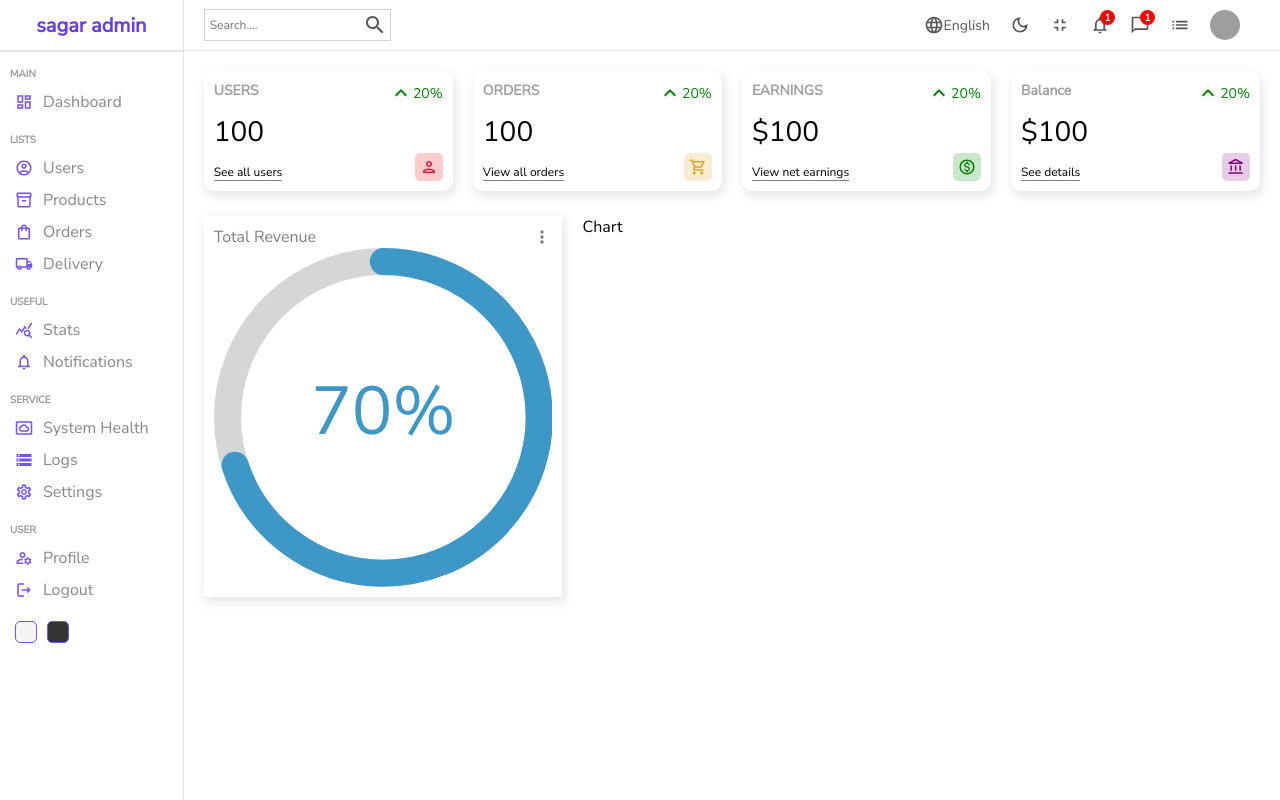
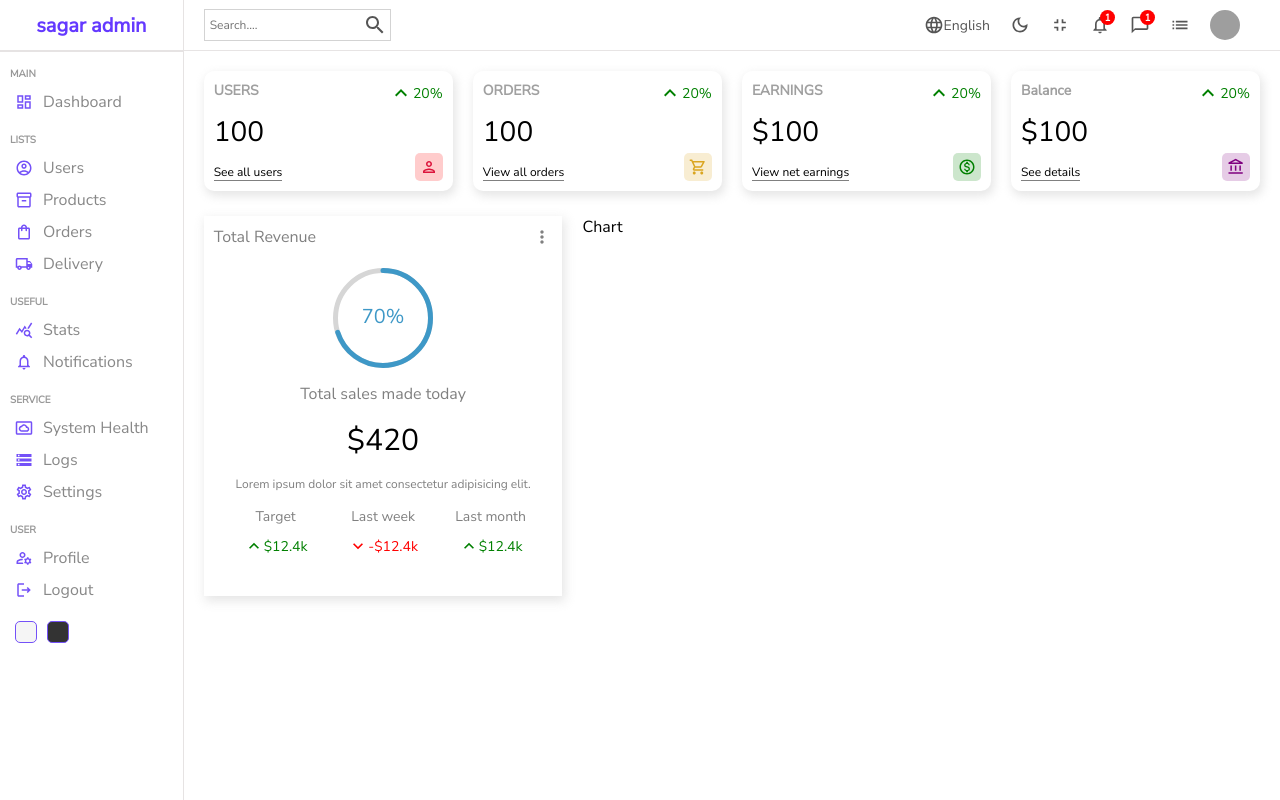
Before and after one commit to sagarrs/React-admin-panel, a React (Create React App) app: page / in a window 1280 px wide. Built offline with nearby package versions, Linux system fonts and the light colour scheme; grey boxes are pictures that could not be loaded.

Commit message:
Featured 2.0

```diff
--- a/src/components/FeaturedCharts/FeaturedChart.js
+++ b/src/components/FeaturedCharts/FeaturedChart.js
@@ -2,6 +2,8 @@
 import { CircularProgressbar } from 'react-circular-progressbar';
 import 'react-circular-progressbar/dist/styles.css';
 import MoreVertIcon from '@mui/icons-material/MoreVert'
+import KeyboardArrowDownIcon from '@mui/icons-material/KeyboardArrowDown'
+import KeyboardArrowUpOutlinedIcon from '@mui/icons-material/KeyboardArrowUpOutlined'
 
 export const FeaturedChart = () => {
     return(
@@ -12,8 +14,38 @@
             </div>
             <div className="bottom">
                 <div className="featuredChart">
-                    <CircularProgressbar value={70} text={`70%`} />
+                    <CircularProgressbar value={70} text={`70%`} strokeWidth={5} />
                 </div>
+                <p className="title">Total sales made today</p>
+                <p className="amount">$420</p>
+                <p className="desc">Lorem ipsum dolor sit amet consectetur adipisicing elit.</p>
+
+                <div className="summary">
+                    <div className="item">
+                        <div className="itemTitle">Target</div>
+                        <div className="itemResult positive">
+                            <KeyboardArrowUpOutlinedIcon fontSize="small"/>
+                            <div className="resultAmount">$12.4k</div>
+                        </div>
+                    </div>
+
+                    <div className="item">
+                        <div className="itemTitle">Last week</div>
+                        <div className="itemResult negative">
+                            <KeyboardArrowDownIcon fontSize="small"/>
+                            <div className="resultAmount">-$12.4k</div>
+                        </div>
+                    </div>
+
+                    <div className="item">
+                        <div className="itemTitle">Last month</div>
+                        <div className="itemResult positive">
+                            <KeyboardArrowUpOutlinedIcon fontSize="small"/>
+                            <div className="resultAmount">$12.4k</div>
+                        </div>
+                    </div>
+                </div>
+
             </div>
         </div>
     )
--- a/src/components/FeaturedCharts/FeaturedChart.scss
+++ b/src/components/FeaturedCharts/FeaturedChart.scss
@@ -15,4 +15,66 @@
             font-weight: 500;
         }
     }
+
+    .bottom{
+        padding: 20px;
+        display: flex;
+        flex-direction: column;
+        align-items: center;
+        justify-content: center;
+        gap: 15px;
+
+        .featuredChart{
+            width: 100px;
+            height: 100px;
+        }
+
+        .title{
+            font-weight: 500;
+            color: gray;
+        }
+
+        .amount{
+            font-size: 30px;
+
+        }
+
+        .desc{
+            font-size: 12px;
+            font-weight: 300;
+            color: gray;
+            text-align: center;
+        }
+
+        .summary{
+            width: 100%;
+            display: flex;
+            align-items: center;
+            justify-content: space-between;
+
+            .item{
+                text-align: center;
+
+                .itemTitle{
+                    font-size: 14px;
+                    color: gray;
+                }
+
+                .itemResult{
+                    display: flex;
+                    align-items: center;
+                    margin: 10px;
+                    font-size: 14px;
+
+                    &.positive{
+                        color: green;
+                    }
+                    &.negative{
+                        color: red;
+                    }
+                }
+            }
+        }
+
+    }
 }
```
